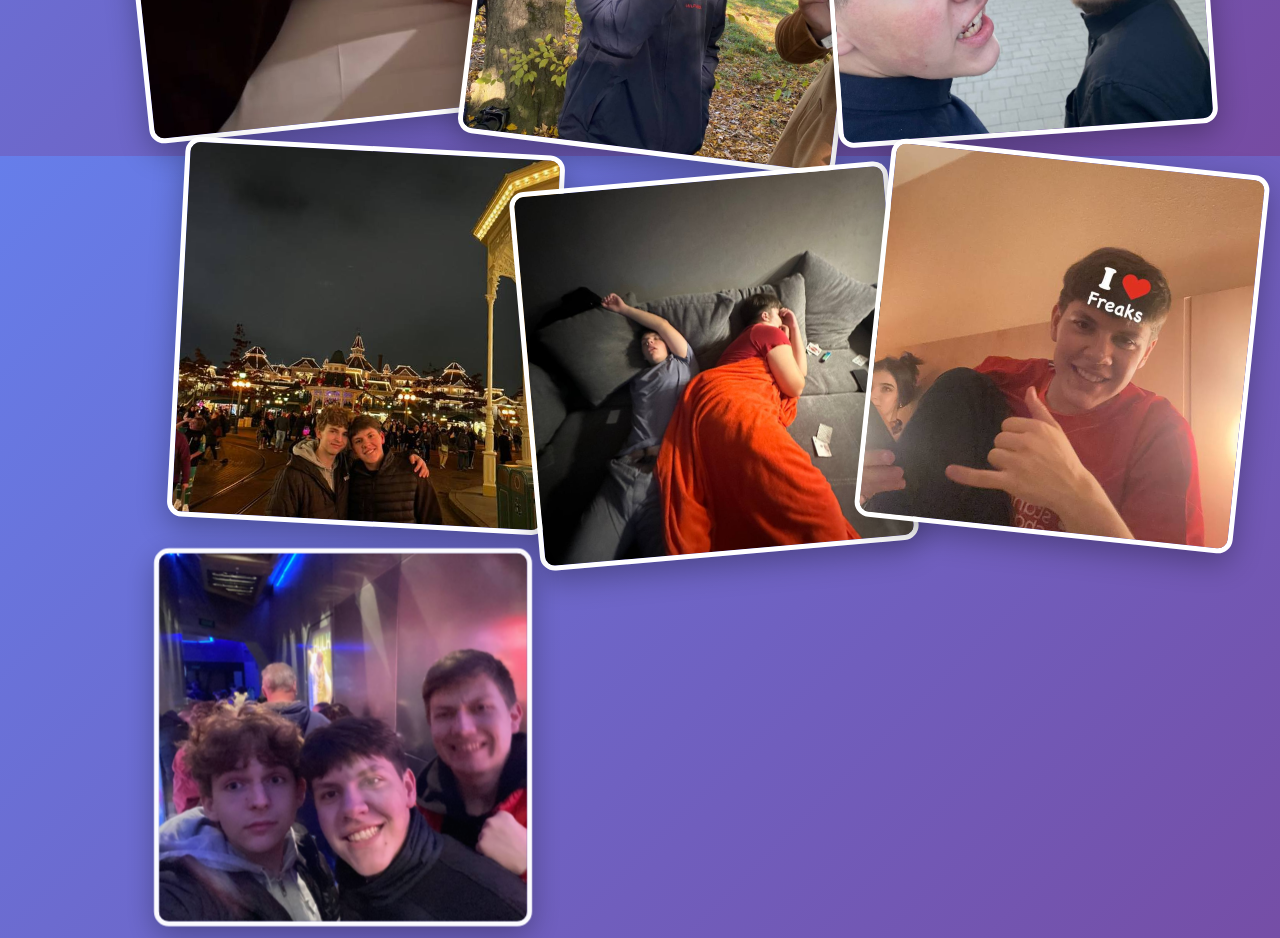
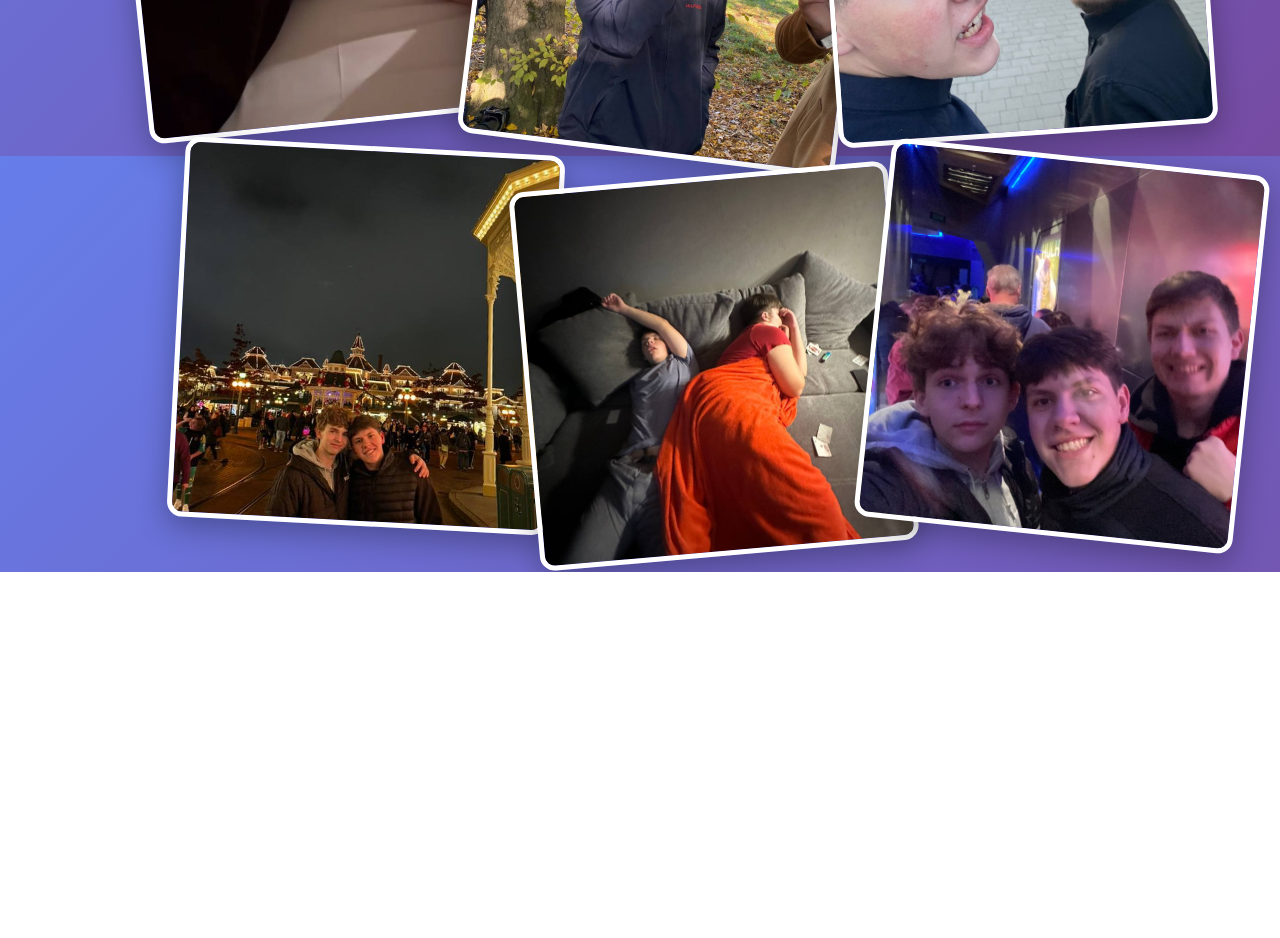
Before and after one commit to Heek1/HB-Sashko, a plain HTML site: page index.html in a window 1280 px wide. Shown: the part 5280-6218 px from the top of the page. After the commit the page ends 5852 px from the top, so only its background shows below. Drawn offline with Linux system fonts and the light colour scheme.

Commit message:
more fix

```diff
--- a/index.html
+++ b/index.html
@@ -66,7 +66,6 @@
             <img src="images/img13.jpg" alt="img13">
             <img src="images/img14.jpg" alt="img14">
             <img src="images/img15.jpg" alt="img15">
-            <img src="images/img16.jpg" alt="img16">
             <img src="images/img17.jpg" alt="img17">
         </div>
     </div>
```
